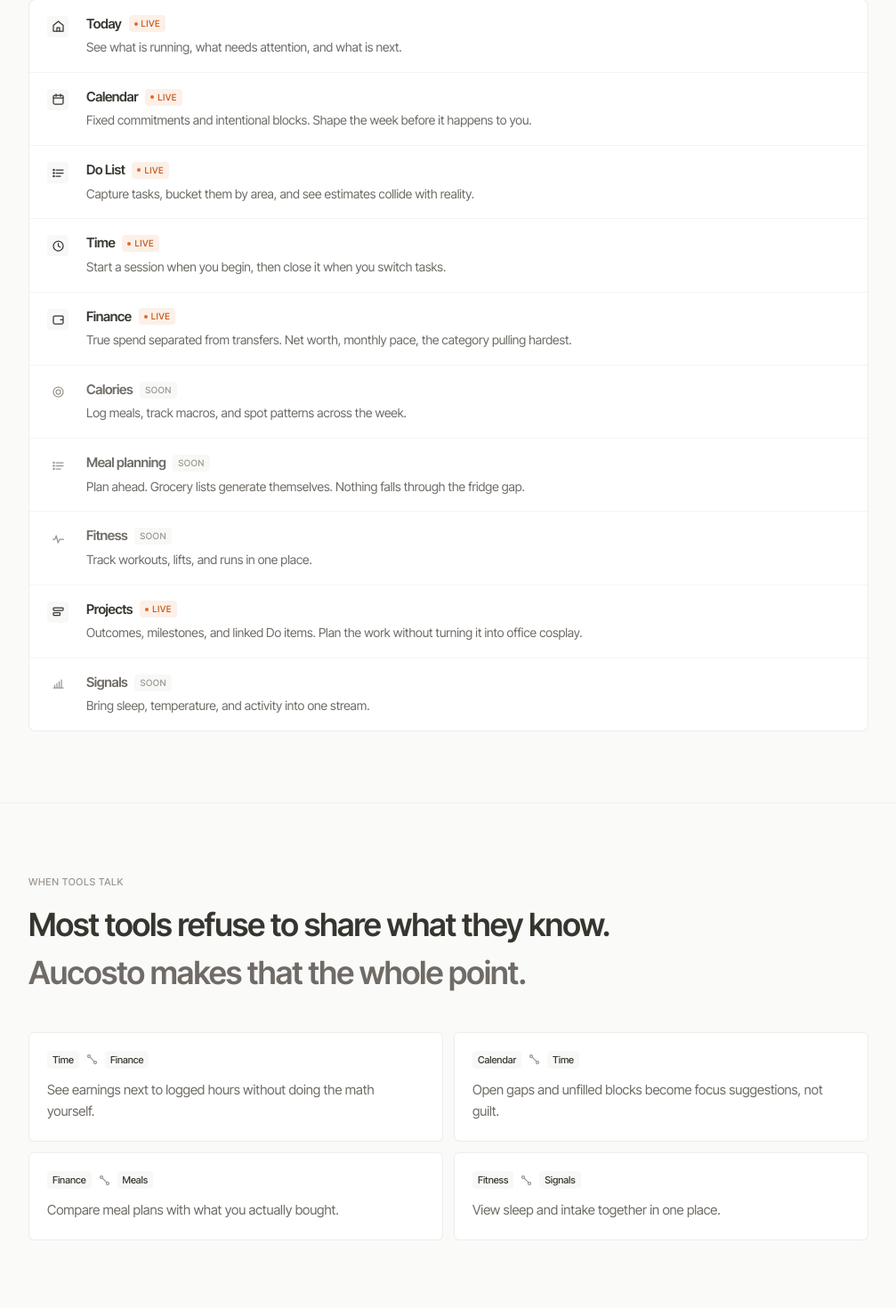
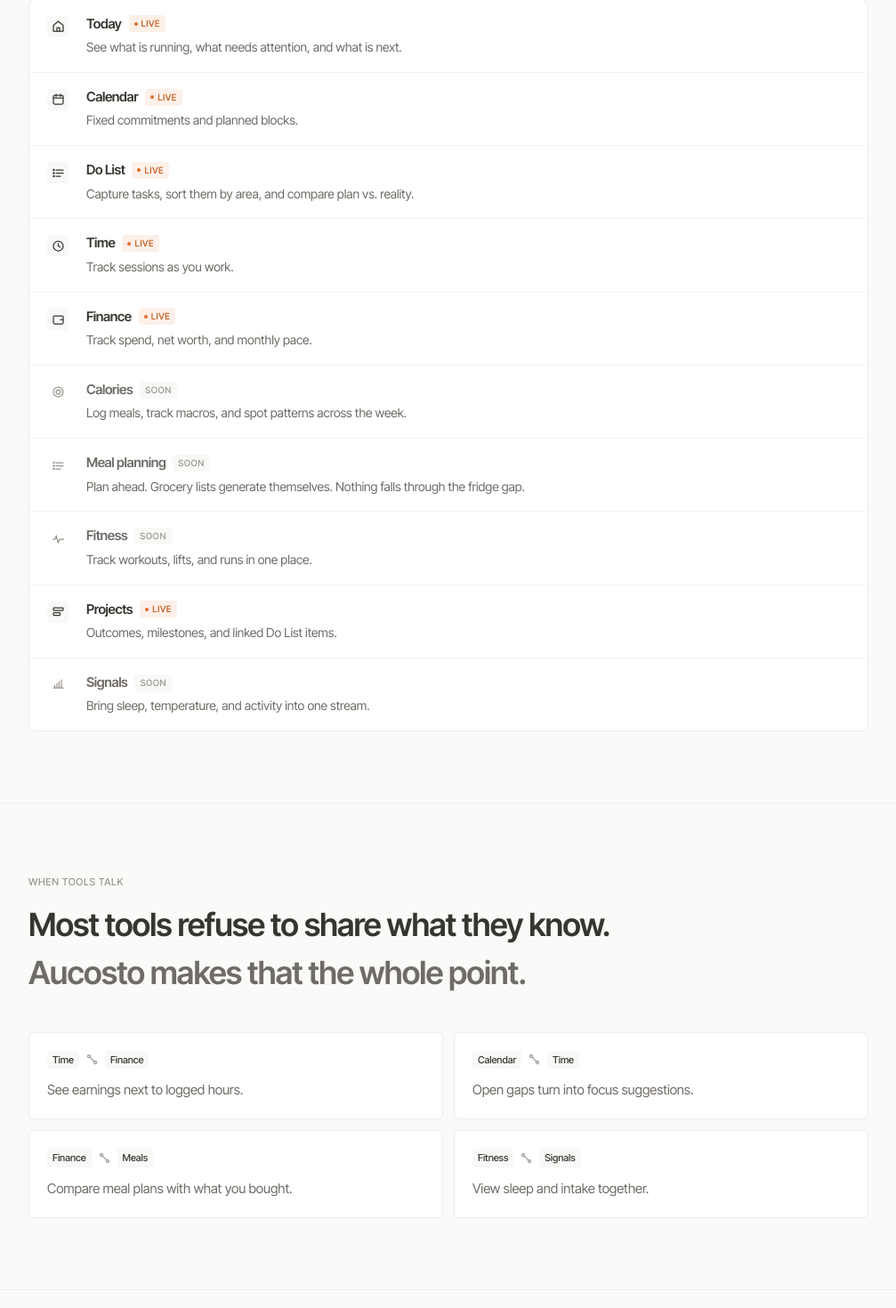
Before and after one commit to joshuaaduarte/aucosto, a Next.js app: page / in a window 1280 px wide. Shown: the part 1436-2906 px from the top of the page at 89% size, without its empty margins (136-1143 px from the left). Built offline with nearby package versions, Linux system fonts and the light colour scheme.

Commit message:
Fix hub date timezone and simplify copy

```diff
--- a/src/app/app/page.tsx
+++ b/src/app/app/page.tsx
@@ -80,6 +80,7 @@
   const session = await auth();
   const context = await getViewerContext();
   const firstName = session?.user?.name?.split(" ")[0];
+  const timezone = resolveViewerTimeZone(context?.timezone);
 
   const userId = context?.effectiveUserId;
   const financeVisible = context?.financeVisible ?? false;
@@ -127,13 +128,14 @@
       financeVisible && !financeLocked ? lastMonthSpentCents : undefined,
   });
 
-  const todayLong = new Date().toLocaleDateString([], {
+  const todayLong = new Intl.DateTimeFormat([], {
     weekday: "long",
     month: "long",
     day: "numeric",
-  });
+    timeZone: timezone,
+  }).format(new Date());
 
-  const greeting = hourOfDayGreeting();
+  const greeting = hourOfDayGreeting(timezone);
 
   return (
     <div className="space-y-10">
@@ -275,12 +277,12 @@
           Your workspace
         </p>
         <ul className="flex flex-col gap-0.5">
-          <ToolLink href="/app/calendar" icon={<CalendarIcon />} label="Calendar" hint="The week, shaped on purpose." />
-          <ToolLink href="/app/do" icon={<ConnectionIcon />} label="Do List" hint="Tasks with estimates, suggestions, and actuals." />
-          <ToolLink href="/app/projects" icon={<ConnectionIcon />} label="Projects" hint="Outcomes, milestones, and linked execution." />
-          <ToolLink href="/app/time" icon={<ClockIcon />} label="Time" hint="Sessions logged. Where the week actually went." />
+          <ToolLink href="/app/calendar" icon={<CalendarIcon />} label="Calendar" hint="Planned time for the week." />
+          <ToolLink href="/app/do" icon={<ConnectionIcon />} label="Do List" hint="Tasks, estimates, and actuals." />
+          <ToolLink href="/app/projects" icon={<ConnectionIcon />} label="Projects" hint="Outcomes, milestones, and linked work." />
+          <ToolLink href="/app/time" icon={<ClockIcon />} label="Time" hint="Logged sessions and where the week went." />
           {financeVisible && (
-            <ToolLink href="/app/finance" icon={<WalletIcon />} label="Finance" hint="Net worth, monthly pace, the category to watch." />
+            <ToolLink href="/app/finance" icon={<WalletIcon />} label="Finance" hint="Net worth, spend, and monthly pace." />
           )}
         </ul>
       </section>
@@ -479,14 +481,25 @@
    Server Components, so they avoid the react-hooks/purity gotcha)
    ────────────────────────────────────────────────────────────────── */
 
-function hourOfDayGreeting(): string {
-  // Server-rendered greeting — fine to call at request time
-  const hour = new Date().getHours();
+function hourOfDayGreeting(timeZone: string): string {
+  const parts = new Intl.DateTimeFormat("en-US", {
+    hour: "numeric",
+    hour12: false,
+    timeZone,
+  }).formatToParts(new Date());
+  const hour = Number(parts.find((part) => part.type === "hour")?.value ?? "12");
   if (hour < 5) return "Still up";
   if (hour < 12) return "Good morning";
   if (hour < 17) return "Good afternoon";
   if (hour < 21) return "Good evening";
   return "Good night";
+}
+
+function resolveViewerTimeZone(timeZone: string | null | undefined): string {
+  if (!timeZone || timeZone === "UTC") {
+    return "America/Los_Angeles";
+  }
+  return timeZone;
 }
 
 function composeSubline({
--- a/src/app/app/projects/page.tsx
+++ b/src/app/app/projects/page.tsx
@@ -180,8 +180,8 @@
           Project notes
         </summary>
         <div className="mt-3 space-y-2 text-[0.875rem]" style={{ color: "var(--text-muted)" }}>
-          <p>Use a project when the work needs an outcome, a next milestone, and multiple linked tasks.</p>
-          <p>Skip it when a standalone Do item is enough. This page should stay lean, not turn into office software.</p>
+          <p>Use a project when the work needs an outcome, a next milestone, and linked tasks.</p>
+          <p>Skip it when a single Do List item is enough.</p>
         </div>
       </details>
 
@@ -190,7 +190,7 @@
       <SectionCard eyebrow="In motion" title="Current project stack.">
         {active.length === 0 ? (
           <p className="text-[0.875rem]" style={{ color: "var(--text-muted)" }}>
-            No projects yet. Open one when the work needs an outcome, not just a checklist.
+            No projects yet. Create one when the work needs more than a checklist.
           </p>
         ) : (
           <ol className="space-y-3">
--- a/src/app/page.tsx
+++ b/src/app/page.tsx
@@ -144,28 +144,28 @@
   },
   {
     title: "Calendar",
-    body: "Fixed commitments and intentional blocks. Shape the week before it happens to you.",
+    body: "Fixed commitments and planned blocks.",
     status: "live",
     Icon: CalendarIcon,
     href: "/app/calendar",
   },
   {
     title: "Do List",
-    body: "Capture tasks, bucket them by area, and see estimates collide with reality.",
+    body: "Capture tasks, sort them by area, and compare plan vs. reality.",
     status: "live",
     Icon: ListIcon,
     href: "/app/do",
   },
   {
     title: "Time",
-    body: "Start a session when you begin, then close it when you switch tasks.",
+    body: "Track sessions as you work.",
     status: "live",
     Icon: ClockIcon,
     href: "/app/time",
   },
   {
     title: "Finance",
-    body: "True spend separated from transfers. Net worth, monthly pace, the category pulling hardest.",
+    body: "Track spend, net worth, and monthly pace.",
     status: "live",
     Icon: WalletIcon,
     href: "/app/finance",
@@ -190,7 +190,7 @@
   },
   {
     title: "Projects",
-    body: "Outcomes, milestones, and linked Do items. Plan the work without turning it into office cosplay.",
+    body: "Outcomes, milestones, and linked Do List items.",
     status: "live",
     Icon: ProjectsIcon,
     href: "/app/projects",
@@ -207,22 +207,22 @@
   {
     a: "Time",
     b: "Finance",
-    line: "See earnings next to logged hours without doing the math yourself.",
+    line: "See earnings next to logged hours.",
   },
   {
     a: "Calendar",
     b: "Time",
-    line: "Open gaps and unfilled blocks become focus suggestions, not guilt.",
+    line: "Open gaps turn into focus suggestions.",
   },
   {
     a: "Finance",
     b: "Meals",
-    line: "Compare meal plans with what you actually bought.",
+    line: "Compare meal plans with what you bought.",
   },
   {
     a: "Fitness",
     b: "Signals",
-    line: "View sleep and intake together in one place.",
+    line: "View sleep and intake together.",
   },
 ];
 
--- a/src/lib/do.ts
+++ b/src/lib/do.ts
@@ -64,7 +64,7 @@
 }
 
 export function formatMinutes(minutes: number | null | undefined): string {
-  if (!minutes || minutes <= 0) return "No estimate";
+  if (!minutes || minutes <= 0) return "N/A";
   const hours = Math.floor(minutes / 60);
   const mins = minutes % 60;
   if (hours === 0) return `${mins}m`;
--- a/src/lib/viewer-context.ts
+++ b/src/lib/viewer-context.ts
@@ -11,6 +11,7 @@
   ownerUserId: string;
   effectiveUserId: string;
   displayName: string;
+  timezone: string;
   financeVisible: boolean;
   appLockEnabled: boolean;
   isUnlocked: boolean;
@@ -29,6 +30,7 @@
       id: true,
       name: true,
       email: true,
+      timezone: true,
       financeVisible: true,
       appLockEnabled: true,
       demoWorkspace: { select: { id: true } },
@@ -44,6 +46,7 @@
     ownerUserId: owner.id,
     effectiveUserId,
     displayName: owner.name ?? owner.email,
+    timezone: owner.timezone,
     financeVisible: owner.financeVisible,
     appLockEnabled: owner.appLockEnabled,
     isUnlocked: !owner.appLockEnabled || cookieStore.get(APP_UNLOCK_COOKIE)?.value === "1",
--- a/src/lib/widgets/do.tsx
+++ b/src/lib/widgets/do.tsx
@@ -22,7 +22,7 @@
             className="text-[0.8125rem] leading-relaxed"
             style={{ color: "var(--text-muted)" }}
           >
-            Add one task with an estimate and the timer and calendar will have something to suggest.
+            Add one task and the timer and calendar can start helping.
           </p>
         </div>
       ) : (
```
